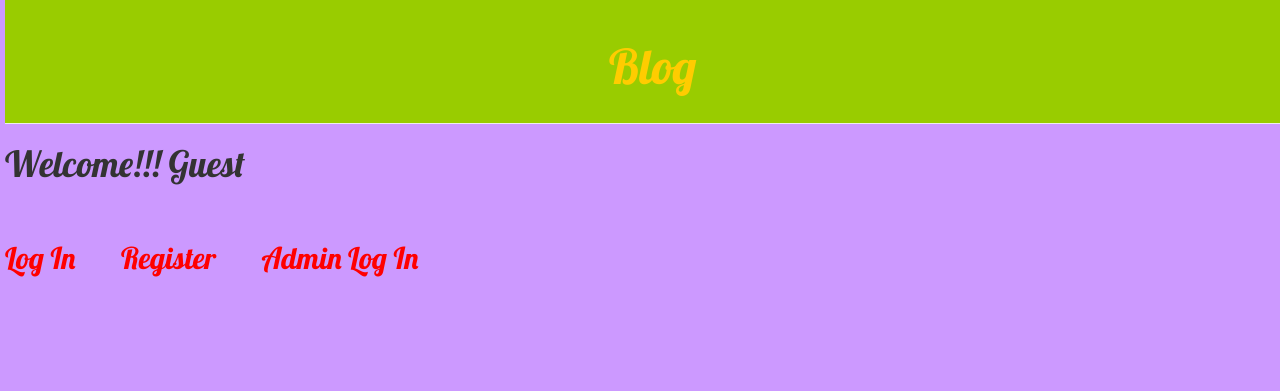
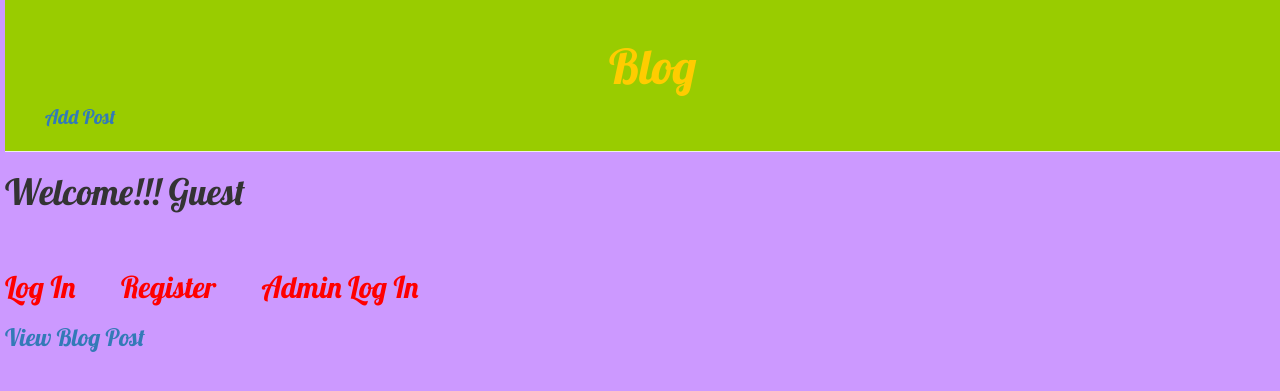
Before and after one commit to userimack/blogsite, a Django app: page / in a window 1280 px wide. Shown: the top 391 px of the page. Run offline with Django 3.2, Linux system fonts and the light colour scheme; some libraries are stand-ins or nearby versions.

Commit message:
Added multi user blog creation

```diff
--- a/blogapp/models.py
+++ b/blogapp/models.py
@@ -21,7 +21,7 @@ class Profile(models.Model):
 
 class Post(models.Model):
 	#author = models.ForeignKey(user,unique=True)
-	author = models.ForeignKey('auth.User')
+	author = models.ForeignKey(Register)
 	title = models.CharField(max_length=50)
 	text = models.TextField()
 	created_date = models.DateTimeField(default=timezone.now)
--- a/blogapp/urls.py
+++ b/blogapp/urls.py
@@ -9,4 +9,8 @@ urlpatterns = [
 	url(r'^logout/$',views.logout,name='logout'),
 	url(r'^profile/$',views.profile,name='profile'),
 	url(r'^profile_view/$',views.profile_view,name='profile_view'),
+	url(r'^post/list/$',views.post_list,name='post_list'), # to see all post
+	url(r'^post/(?P<pk>[0-9]+)/$',views.post_detail,name='post_detail'), #to see a specific post
+	url(r'^post/new/$',views.post_new,name='post_new'), # for creating new post
+	url(r'^post/(?P<pk>[0-9]+)/edit/$',views.post_edit,name='post_edit'), #For editing any previous post
 ]
--- a/blogapp/views.py
+++ b/blogapp/views.py
@@ -1,8 +1,9 @@
-from django.shortcuts import render
+from django.shortcuts import render,get_object_or_404,redirect
 from django.http import HttpResponse,HttpResponseRedirect
 
 from blogapp.models import Register,Profile,Post
 from blogapp.forms import RegisterForm,ProfileForm,PostForm,LoginForm
+from django.utils import timezone
 
 # Create your views here.
 
@@ -120,3 +121,51 @@ def profile_view(request):
         return render(request,'blogapp/profile_view.html',{'profile':b})
     else:
         return HttpResponseRedirect('/login/')
+
+def post_list(request):
+    posts = Post.objects.filter(published_date__lte=timezone.now()).order_by('published_date')
+    return render(request,'blogapp/post_list.html',{'posts':posts})
+
+def post_detail(request,pk):
+    post = get_object_or_404(Post,pk=pk)
+    return render(request,'blogapp/post_detail.html',{'post':post})
+
+def post_new(request):
+    if request.session['username']:
+        if request.method=="POST":
+            form = PostForm(request.POST)
+
+            if form.is_valid():
+                post = form.save(commit=False)
+                post.author= Register.objects.get(username=request.session['username'])
+                post.published_date = timezone.now()
+                post.save()
+                return redirect('blogapp.views.post_detail',pk=post.pk)
+        else:
+            form = PostForm()
+
+    else:
+        return HttpResponseRedirect('/login/')
+
+    return render(request,'blogapp/post_edit.html',{'form':form})
+
+def post_edit(request,pk):
+    if request.session['username']:
+        post = get_object_or_404(Post,pk=pk)
+
+        if request.method =="POST":
+            form = PostForm(request.POST,instance=post)
+
+            if form.is_valid():
+                post = form.save(commit = False)
+                                #add Post author
+                post.published_date(timezone.now())
+                post.save()
+
+                return redirect('blogapp.views.post_detail',pk=post.pk)
+        else:
+            form = PostForm(instance=post)
+
+        return render(request,'blogapp/post_edit.html',{'form':form})
+    else:
+        return HttpResponseRedirect('/login/')
--- a/templates/blogapp/base.html
+++ b/templates/blogapp/base.html
@@ -15,6 +15,7 @@
 <body>
 	<div class="page-header">
 		<h1><a href='/'>Blog</a></h1>
+		<div><a href="/post/new/">Add Post</a></div>
 	</div>
 	{% block content %}
 	<h1 > Welcome!!! Guest </h1>
@@ -25,7 +26,13 @@
 
 	&nbsp&nbsp&nbsp&nbsp&nbsp
 	<a href="/admin/">Admin Log In</a>
+
 	</h2>
+
+	<h3>
+	<a href="/post/list/"> View  Blog Post</a>
+	</h3>
+
 
     {% endblock %}
 
```
Also changed, not shown: templates/blogapp/post_detail.html (added, +17 -0 lines), templates/blogapp/post_edit.html (added, +14 -0 lines), templates/blogapp/post_list.html (added, +18 -0 lines), blogapp/migrations/0004_auto_20150911_1851.py (added).
